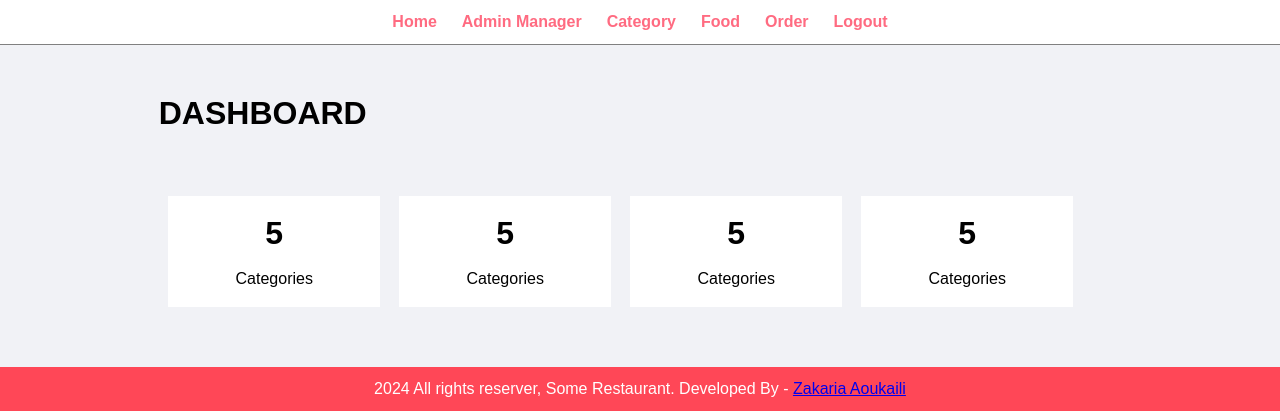
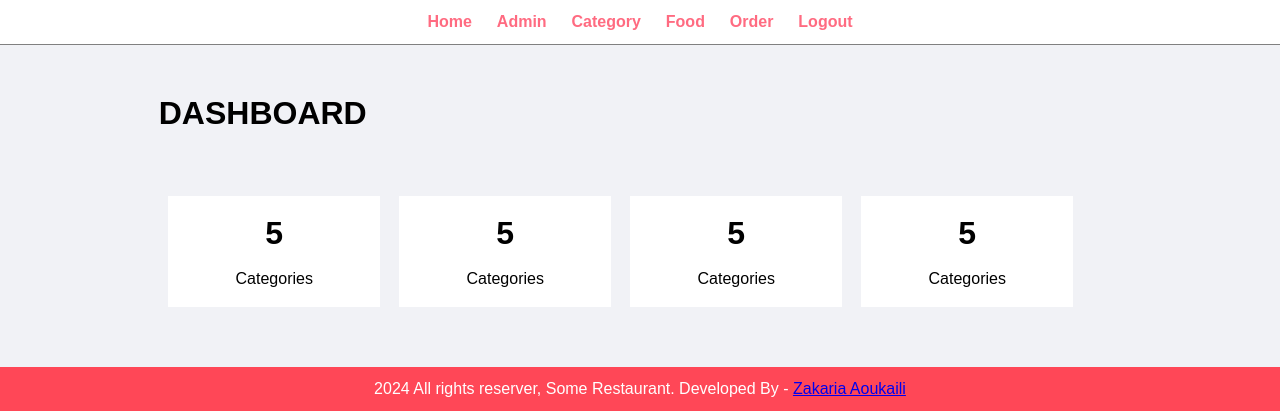
Before and after one commit to Zakka24/php-Projects, a PHP site: page /php-projects/admin/index.php in a window 1280 px wide. Shown: the top 420 px of the page. Run offline with PHP 8.4, Linux system fonts and the light colour scheme; the visitor is signed in with stand-in values (Sample User, id 1).

Commit message:
minor fix (from Admin Manager to Admin)

```diff
--- a/Food-Order-WebSite/admin/partials/menu.php
+++ b/Food-Order-WebSite/admin/partials/menu.php
@@ -16,7 +16,7 @@
             <div class="wrapper">
                 <ul>
                     <li><a href="index.php">Home</a></li>
-                    <li><a href="manage-admin.php">Admin Manager</a></li>
+                    <li><a href="manage-admin.php">Admin</a></li>
                     <li><a href="manage-category.php">Category</a></li>
                     <li><a href="manage-food.php">Food</a></li>
                     <li><a href="manage-order.php">Order</a></li>
```
